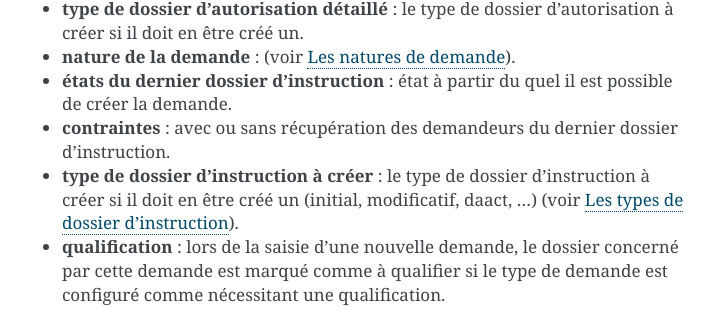
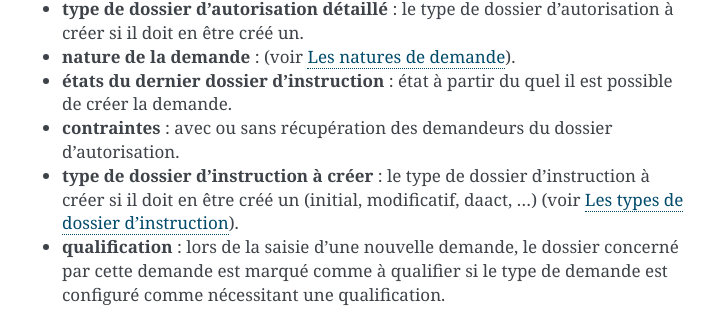
Before and after one commit to mpavaux/openads-documentation, a Sphinx documentation site: the page built from source/manuel_utilisateur/parametrage_dossier.rst, in a window 1280 px wide and 900 px high, scrolled down 5828 px. Shown: the part 144-454 px from the top of the window, without its empty margins (388-1111 px from the left). Built offline with Sphinx 7.4.7, drawn with Linux system fonts in a browser that asks for light colours.

Commit message:
Correction du paramètrage du dossier

```diff
--- a/source/manuel_utilisateur/parametrage_dossier.rst
+++ b/source/manuel_utilisateur/parametrage_dossier.rst
@@ -279,8 +279,8 @@
 * **nature de la demande** : (voir :ref:`parametrage_dossiers_demande_nature`).
 * **états du dernier dossier d'instruction** : état à partir du quel il est possible
   de créer la demande.
-* **contraintes** : avec ou sans récupération des demandeurs du dernier dossier
-  d'instruction.
+* **contraintes** : avec ou sans récupération des demandeurs du dossier
+  d'autorisation.
 * **type de dossier d'instruction à créer** : le type de dossier d'instruction
   à créer si il doit en être créé un (initial, modificatif, daact, ...) (voir
   :ref:`parametrage_dossiers_dossier_instruction_type`).
```
